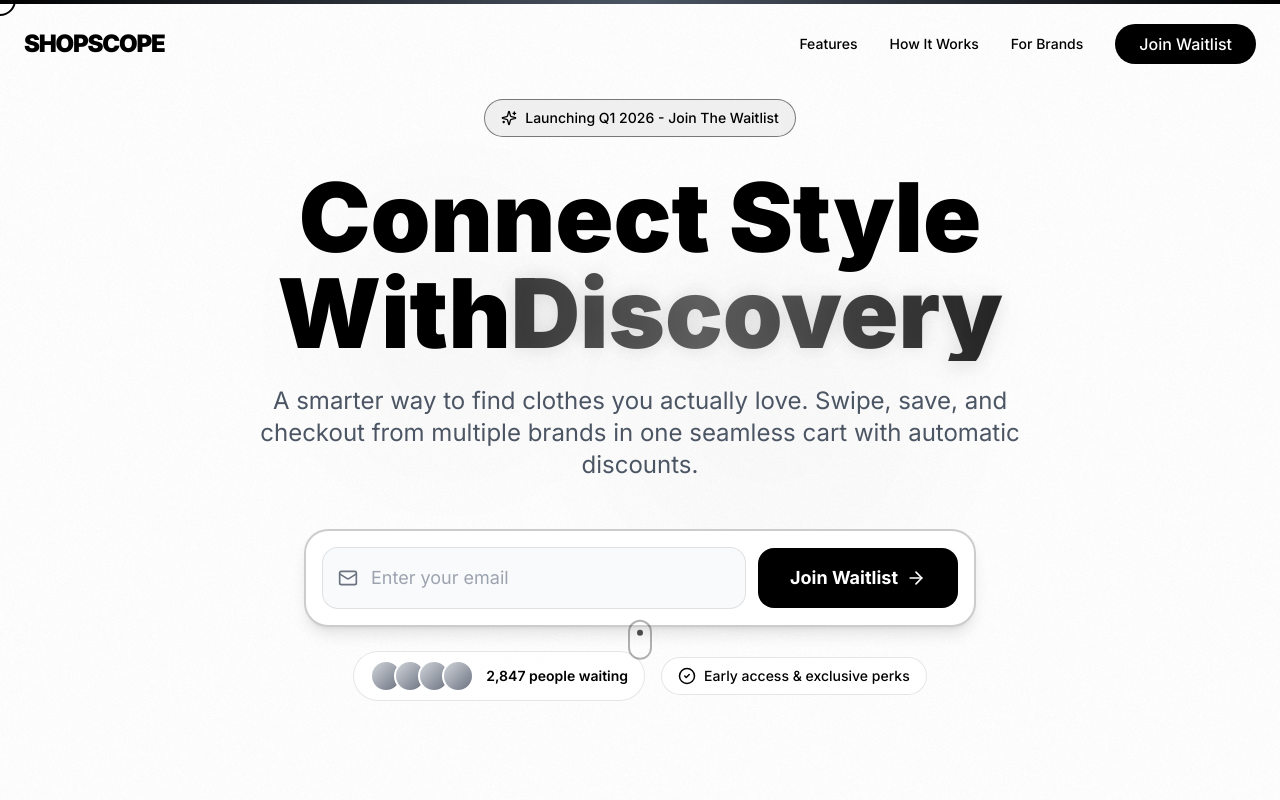
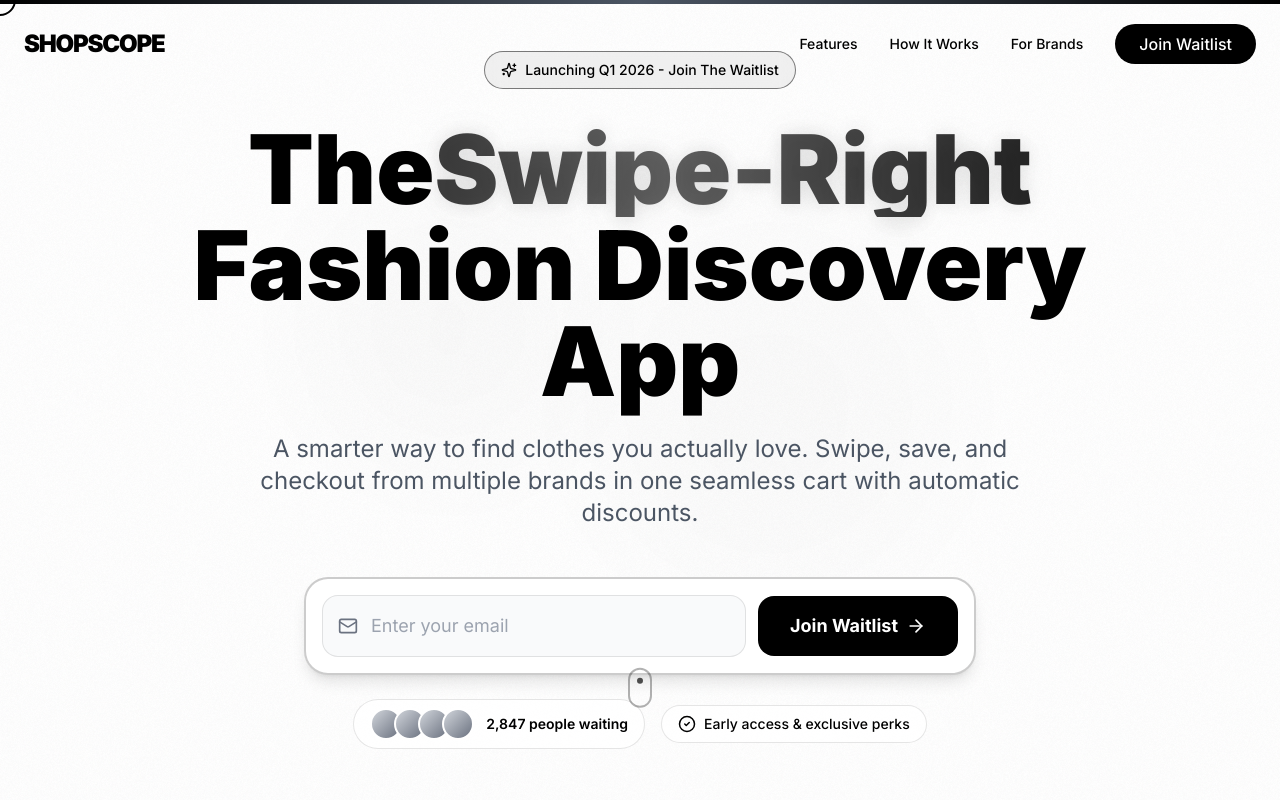
Before and after one commit to Shopscopeapp/shopscope-main-website, a Next.js app: page / in a window 1280 px wide. Shown: the top 800 px of the page. Built offline with nearby package versions, Linux system fonts and the light colour scheme.

Commit message:
Update hero heading to Swipe-Right Fashion Discovery App

```diff
--- a/app/components/Hero.tsx
+++ b/app/components/Hero.tsx
@@ -103,7 +103,7 @@ export default function Hero() {
           initial={{ opacity: 0, y: 30 }}
           animate={{ opacity: 1, y: 0 }}
           transition={{ duration: 0.8, delay: 0.3 }}
-          className="text-6xl md:text-8xl font-black mb-6 leading-tight"
+          className="text-5xl md:text-7xl lg:text-8xl font-black mb-6 leading-tight"
         >
           <motion.span
             initial={{ opacity: 0, x: -50 }}
@@ -111,29 +111,29 @@ export default function Hero() {
             transition={{ duration: 0.8, delay: 0.5 }}
             className="inline-block"
           >
-            Connect Style
-          </motion.span>
-          <br />
-          <motion.span
-            initial={{ opacity: 0, x: 50 }}
-            animate={{ opacity: 1, x: 0 }}
-            transition={{ duration: 0.8, delay: 0.7 }}
-            className="inline-block"
-          >
-            With{" "}
+            The{" "}
           </motion.span>
           <motion.span
             initial={{ opacity: 0, scale: 0.5 }}
             animate={{ opacity: 1, scale: 1 }}
             transition={{
               duration: 0.8,
-              delay: 0.9,
+              delay: 0.7,
               type: "spring",
               stiffness: 200
             }}
             className="text-gradient inline-block glow-text"
           >
-            Discovery
+            Swipe-Right
+          </motion.span>
+          <br />
+          <motion.span
+            initial={{ opacity: 0, x: 50 }}
+            animate={{ opacity: 1, x: 0 }}
+            transition={{ duration: 0.8, delay: 0.9 }}
+            className="inline-block"
+          >
+            Fashion Discovery App
           </motion.span>
         </motion.h1>
 
```
